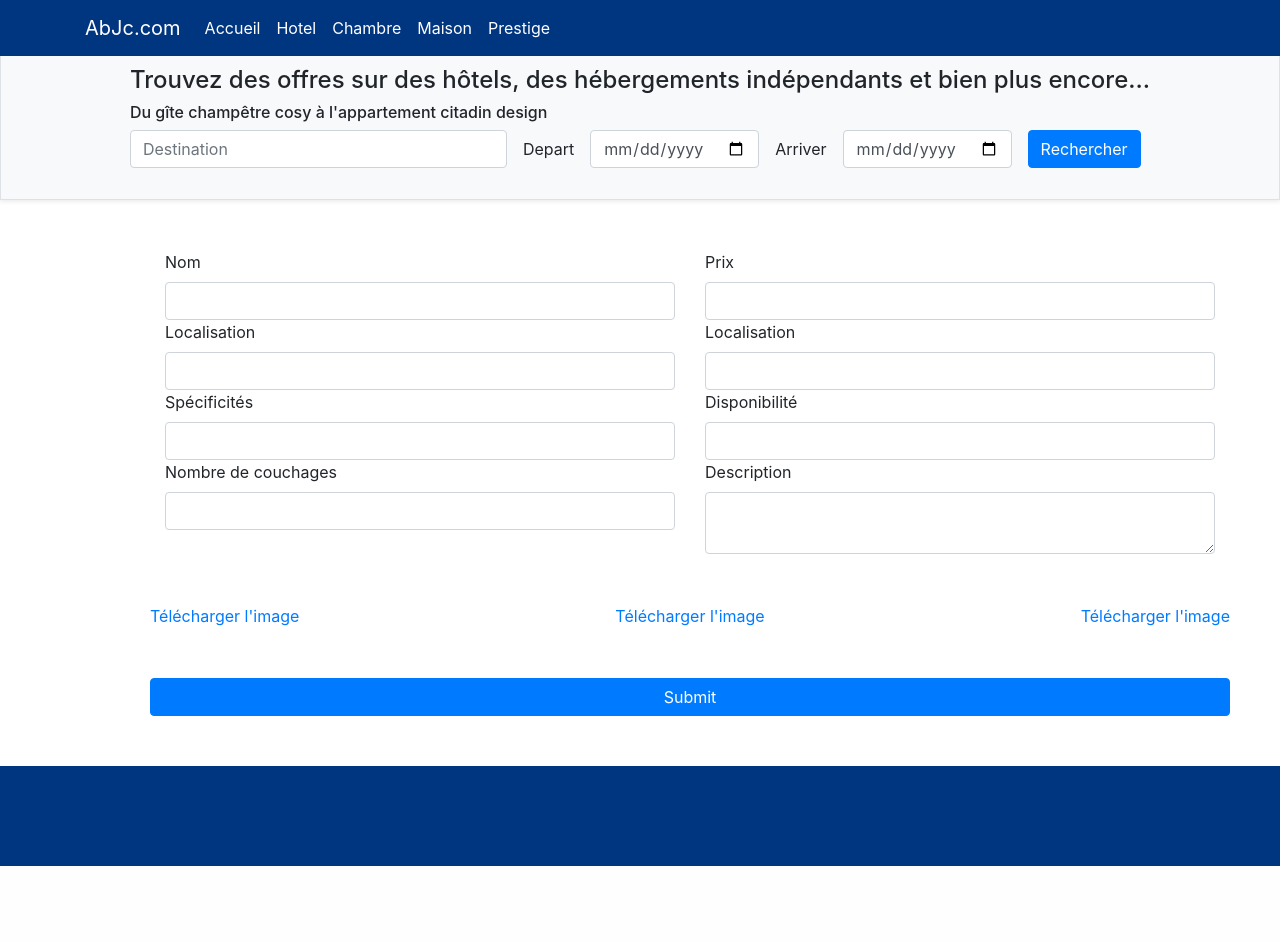
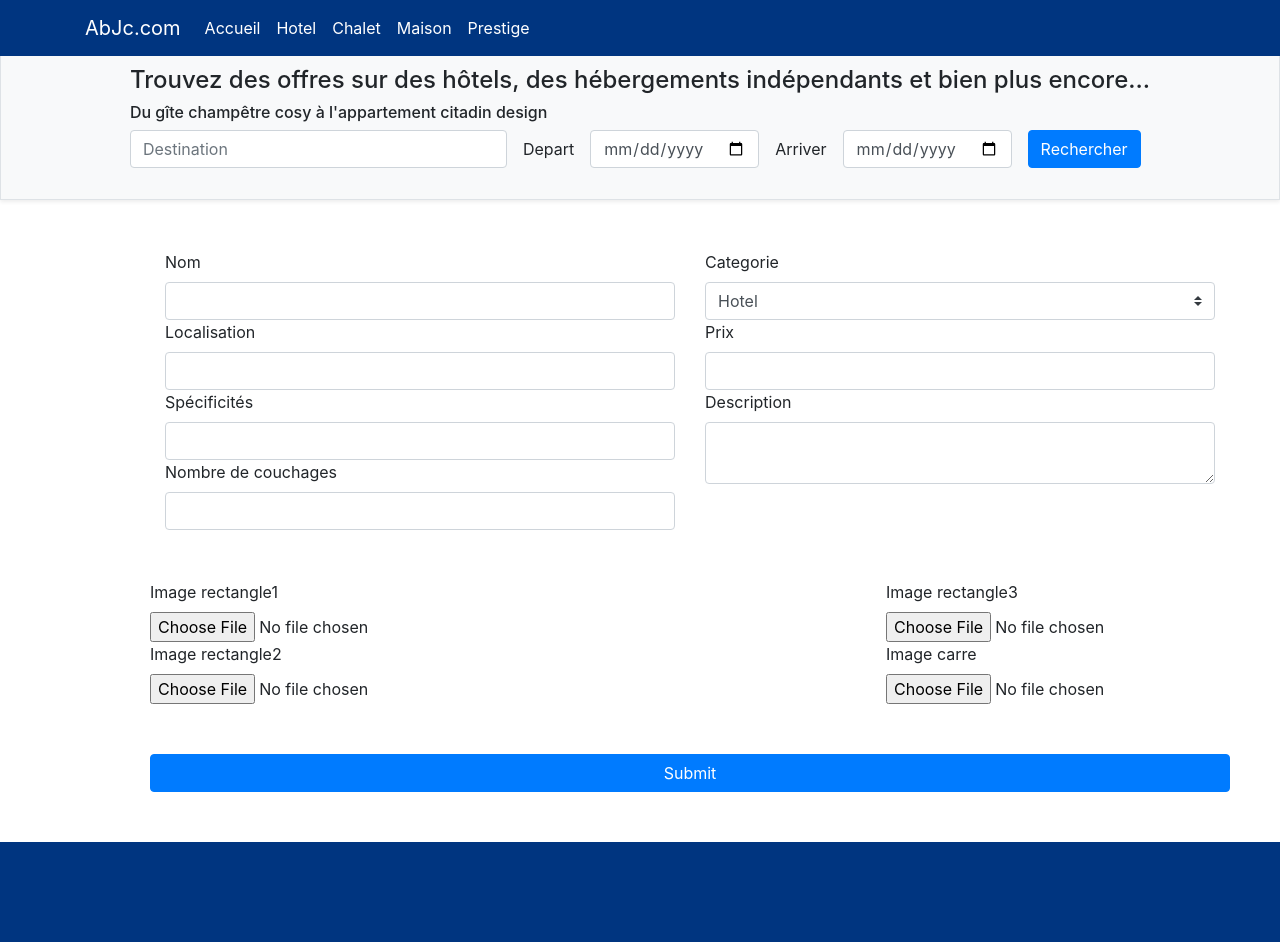
Before and after one commit to ABDELKADER-JCMAIROT-PROJET-GITE/GITE, a PHP site: page /gite/form_creategite_admin.php in a window 1280 px wide. Before the commit the page ends 866 px from the top, so only its background shows below. Run offline with PHP 8.4, Linux system fonts and the light colour scheme; some libraries are stand-ins or nearby versions.

Commit message:
commit create admin

```diff
--- a/form_creategite_admin.php
+++ b/form_creategite_admin.php
@@ -1,38 +1,121 @@
 <?php
+
+require_once('app/database.class.php');
+$pdo=getPdo();
+//gestion des dowload des images
+if (!empty($_POST)){
+
+    //importation image_rect1 de
+    $file_name = $_FILES['image_rect1']['name'];//atteindre le name
+    $file_type = strrchr($file_name, ".");//pour check .png etc...
+    $file_tmp_name = $_FILES['image_rect1']['tmp_name'];//fichier le chemin tempo
+    $file_img= "img/" . $file_name;//var
+    $type_autorisees = array('.jpg','.gif','.png','.jpeg');//fichier que l'on controle
+    copy($file_tmp_name,$file_img);//prend dans le dossier tempo pour le placer dans le dossier img
+
+    // importation image_rect2 de
+    $file_name2 = $_FILES['image_rect2']['name'];//atteindre le name
+    $file_type2 = strrchr($file_name2, ".");//pour check .png etc...
+    $file_tmp_name2 = $_FILES['image_rect2']['tmp_name'];//fichier le chemin tempo
+    $file_img2= "img/" . $file_name2;//var
+    $type_autorisees = array('.jpg','.gif','.png','.jpeg');//fichier que l'on controle
+    copy($file_tmp_name2,$file_img2);//prend dans le dossier tempo pour le placer dans le dossier img
+
+    // importation image_rect3 de
+    $file_name3 = $_FILES['image_rect3']['name'];//atteindre le name
+    $file_type3 = strrchr($file_name3, ".");//pour check .png etc...
+    $file_tmp_name3 = $_FILES['image_rect3']['tmp_name'];//fichier le chemin tempo
+    $file_img3= "img/" . $file_name3;//var
+    $type_autorisees = array('.jpg','.gif','.png','.jpeg');//fichier que l'on controle
+    copy($file_tmp_name3,$file_img3);//prend dans le dossier tempo pour le placer dans le dossier img
+
+    // importation image_carre de
+    $file_name_carre = $_FILES['image_carre']['name'];//atteindre le name
+    $file_type_carre = strrchr($file_name_carre, ".");//pour check .png etc...
+    $file_tmp_name_carre = $_FILES['image_carre']['tmp_name'];//fichier le chemin tempo
+    $file_img_carre= "img/" . $file_name_carre;//var
+    $type_autorisees = array('.jpg','.gif','.png','.jpeg');//fichier que l'on controle
+    copy($file_tmp_name_carre,$file_img_carre);//prend dans le dossier tempo pour le placer dans le dossier img
+
+
+    $gite = $pdo->prepare(
+
+        'INSERT INTO gite (name, image_rect_1, image_rect_2, image_rect_3, localisation, description, spec, nbr_couchage, prix, image_carre, categorie)
+        VALUES (:name, :image_rect_1, :image_rect_2, :image_rect_3, :localisation, :description, :spec, :nbr_couchage, :prix, :image_carre, :categorie)'
+        );
+
+
+// binParam str
+    $gite->bindParam(':name', $_POST['name'], PDO::PARAM_STR);
+    $gite->bindParam(':localisation', $_POST['localisation'], PDO::PARAM_STR);
+    $gite->bindParam(':description', $_POST['description'], PDO::PARAM_STR);
+    $gite->bindParam(':spec', $_POST['spec'], PDO::PARAM_STR);
+    $gite->bindParam(':nbr_couchage', $_POST['nbr_couchage'], PDO::PARAM_INT);
+    $gite->bindParam(':prix', $_POST['prix'], PDO::PARAM_INT);
+    $gite->bindParam(':categorie', $_POST['categorie'], PDO::PARAM_STR);
+
+
+// bind des de l'image et de la doc : file
+    $gite->bindParam(':image_rect_1', $file_img , PDO::PARAM_STR);
+    $gite->bindParam(':image_rect_2', $file_img2 , PDO::PARAM_STR);
+    $gite->bindParam(':image_rect_3', $file_img3 , PDO::PARAM_STR);
+    $gite->bindParam(':image_carre', $file_img_carre , PDO::PARAM_STR);
+    $gite->execute();
+
+}
+// var_dump($gite);
 include('inc/header.php');
 ?>
 <div class="container formAdmin">
-    <form>
+    <form method="POST" enctype="multipart/form-data">
         <div class="flexFormAdmin">
             <div class="col-6">
                 <label class="form-label ">Nom</label>
                 <input type="text" class="form-control" name="name" >
                 <label class="form-label">Localisation</label>
-                <input type="text" class="form-control" name="">
+                <input type="text" class="form-control" name="localisation">
                 <label class="form-label">Spécificités</label>
-                <input type="text" class="form-control"  name="">
+                <input type="text" class="form-control"  name="spec">
                 <label class="form-label">Nombre de couchages</label>
-                <input type="text" class="form-control" name="">
+                <input type="text" class="form-control" name="nbr_couchage">
             </div>
             <div class="col-6">
+                <label class="form-label ">Categorie</label>
+                <select class="custom-select mr-sm-2" name="categorie" id="inlineFormCustomSelect">
+					<option>Hotel</option>
+					<option>Chalet</option>
+					<option>Maison</option>
+					<option>Prestige</option>
+				</select>
                 <label class="form-label ">Prix</label>
-                <input type="text" class="form-control"  name="">
-                <label class="form-label">Localisation</label>
-                <input type="text" class="form-control" name="">
-                <label class="form-label">Disponibilité</label>
-                <input type="text" class="form-control"  name="">
+                <input type="text" class="form-control"  name="prix">
                 <label class="form-label">Description</label>
-                <textarea type="text" class="form-control" name=""></textarea>
+                <textarea type="text" class="form-control" name="description"></textarea>
             </div>
         </div>
-        <div class="flexFormAdmin">
-                <a href="http://www.alsacreations.com/css/img/picto-quiz.png"
-                    download="Pacman_Kiwi">Télécharger l'image</a>
-                <a href="http://www.alsacreations.com/css/img/picto-quiz.png"
-                    download="Pacman_Kiwi">Télécharger l'image</a>
-                <a href="http://www.alsacreations.com/css/img/picto-quiz.png"
-                    download="Pacman_Kiwi">Télécharger l'image</a>
+            <!-- <div class="flexFormAdmin"> -->
+                      <!-- pour la disponiobilité voir plus tard -->
+                <!-- <label for="dateFinGar">Date Debut :</label>
+                <input type="date" id="dateDebut" name="date_debut" max="2025-12-31">
+                <label for="dateFinGar">Date fin :</label>
+                <input type="date" id="dateFin" name="date_fin" max="2025-12-31"> -->
+
+            <!-- </div> -->
+            <div class="flexFormAdmin">
+                <div>
+                    <label for="exampleFormControlFile1">Image rectangle1</label>
+                    <input type="file" class="form-control-file" name="image_rect1">
+                    <label for="exampleFormControlFile1">Image rectangle2</label>
+                    <input type="file" class="form-control-file" name="image_rect2">
+                </div>
+                <div>
+                    <label for="exampleFormControlFile1">Image rectangle3</label>
+                    <input type="file" class="form-control-file" name="image_rect3">
+                    <label for="exampleFormControlFile1">Image carre</label>
+                    <input type="file" class="form-control-file" name="image_carre">
+                </div>
             </div>
+
         <button type="submit" class="btn btn-primary">Submit</button>
     </form>
 </div>
--- a/inc/header.php
+++ b/inc/header.php
@@ -59,7 +59,7 @@
                 <a
                   class="nav-link text-white"
                   href="https://www.booking.com/searchresults.fr.html?label=gen173nr-1FCAEoggI46AdIM1gEaE2IAQGYAQ24ARfIAQzYAQHoAQH4AQuIAgGoAgO4AvuJqP4FwAIB0gIkYWEzZGIxZTgtZTU3YS00NDg5LTk4ODYtNjFmNmQ3MmVmMGE22AIG4AIB&sid=77718e4a6ac87d7b8a7c7985707bf5eb&tmpl=searchresults&checkin_monthday=26&checkin_year_month=2020-12&checkout_monthday=27&checkout_year_month=2020-12&class_interval=1&dest_id=-1456928&dest_type=city&dr_ps=ISR&dtdisc=0&from_history=1&group_adults=2&group_children=0&highlighted_hotels=2920807&inac=0&index_postcard=0&label_click=undef&no_rooms=1&order=popularity&postcard=0&raw_dest_type=city&room1=A%2CA&sb_price_type=total&sh_position=2&shw_aparth=1&si=ai&si=ci&si=co&si=di&si=la&si=re&slp_r_match=0&srpvid=1d524743945300a0&ss_all=0&ssb=empty&sshis=0&top_ufis=1&nflt=ht_id%3D201%3B&percent_htype_apt=1&rsf="
-                  >Chambre</a
+                  >Chalet</a
                 >
               </li>
               <li class="nav-item dropdown">
```
Also changed, not shown: img/chambre.jpg (added), img/chateau_chambord_chambre_luxe.jpg (added).
